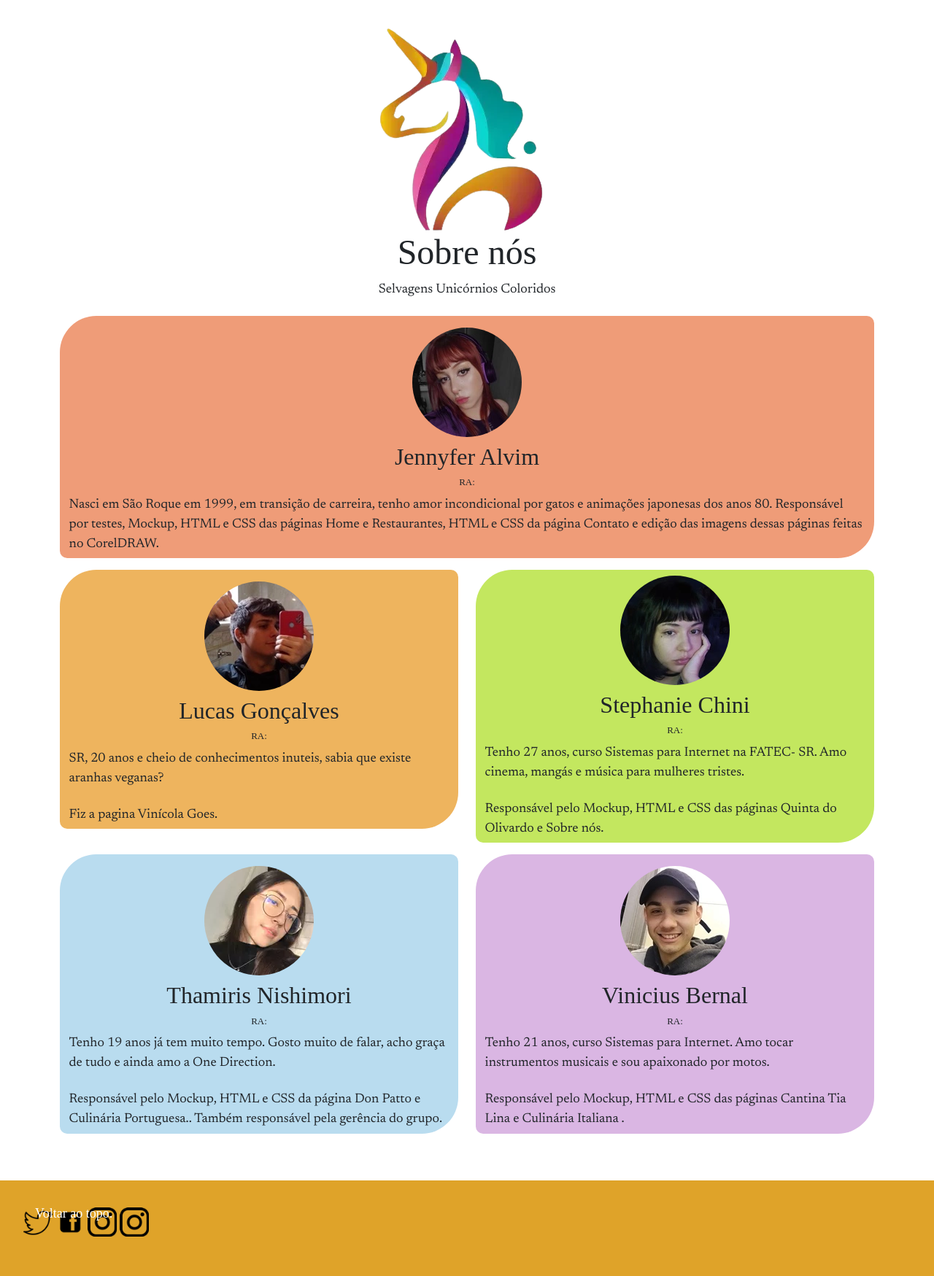
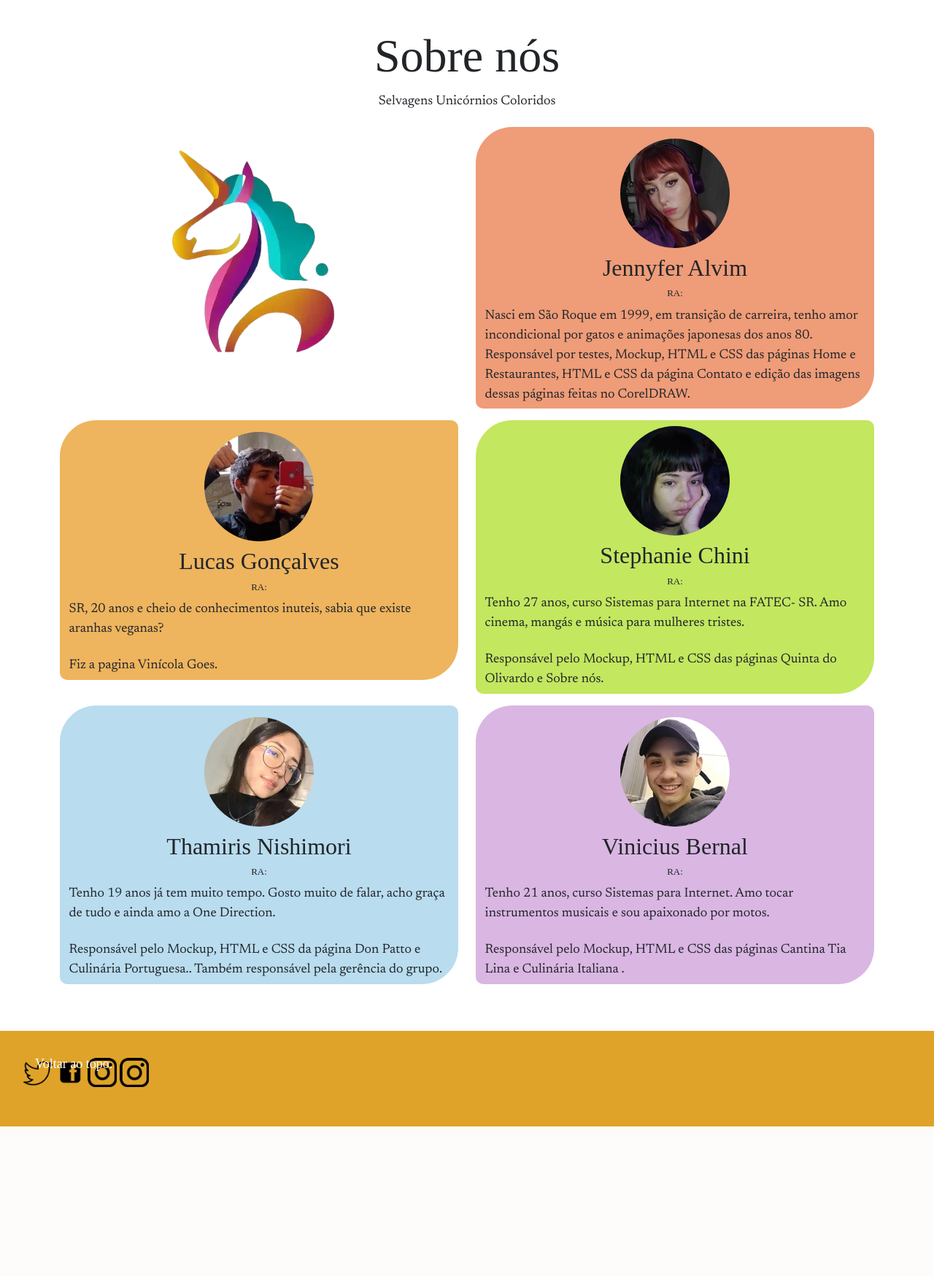
Before and after one commit to steniechini/portal_suc, a PHP site: page /sobrenos.php in a window 1280 px wide. Shown: the part 96-1845 px from the top of the page at 73% size. After the commit the page ends 1640 px from the top, so only its background shows below. Run offline with PHP 8.4, Linux system fonts and the light colour scheme; some web fonts are replaced.

Commit message:
att sobrenos
se enter the commit message for your changes. Lines starting

```diff
--- a/css/style.css
+++ b/css/style.css
@@ -132,7 +132,7 @@ body {
         font-size: small;
       }
       .sobrenos h1{
-        font-size: 3em;
+        font-size: 4em;
       }
       .sobrenos p{
         padding: 0.7em;
@@ -165,6 +165,13 @@ body {
         border-radius: 50%;
         margin-bottom: 0.5em;
         margin-top: 1em;
+
+
+      }
+      .uni img{
+
+        margin-bottom: 0.5em;
+        margin-top: 2em;
 
 
       }
--- a/sobrenos.php
+++ b/sobrenos.php
@@ -19,7 +19,7 @@
         <div class='row'>
             <div class='col-12'>
                 <section class="text-center" >
-                    <img src='img/uni.webp' alt="cabeça de um unicórnio colorido, logomarca do grupo">
+
                     <h1 >Sobre nós</h1>
                     <p>Selvagens Unicórnios Coloridos</p>
 
@@ -29,10 +29,24 @@
             </div>
         </div>
     </div>
-    <div class='container align-items-center'>
+
+     <div class='container'>
         <div class='row'>
-            <div class='col-12'>
-                <section class='jenny'>
+
+            <div class='col-sm-6 col-12'>
+                <section class='uni'>
+                <div style="display: flex;width: 100%;justify-content: center;">
+                <img src='img/uni.webp' alt="cabeça de um unicórnio colorido, logomarca do grupo">
+                </div>
+
+
+
+
+                </section>
+
+            </div>
+            <div class='col-sm-6 col-12'>
+            <section class='jenny'>
                 <div style="display: flex;width: 100%;justify-content: center;">
                 <img src='img/jenny.webp'  class="img-fluid" alt='Jennyfer, mulher branca com cabelos vermelhos '>
                 </div>
```
